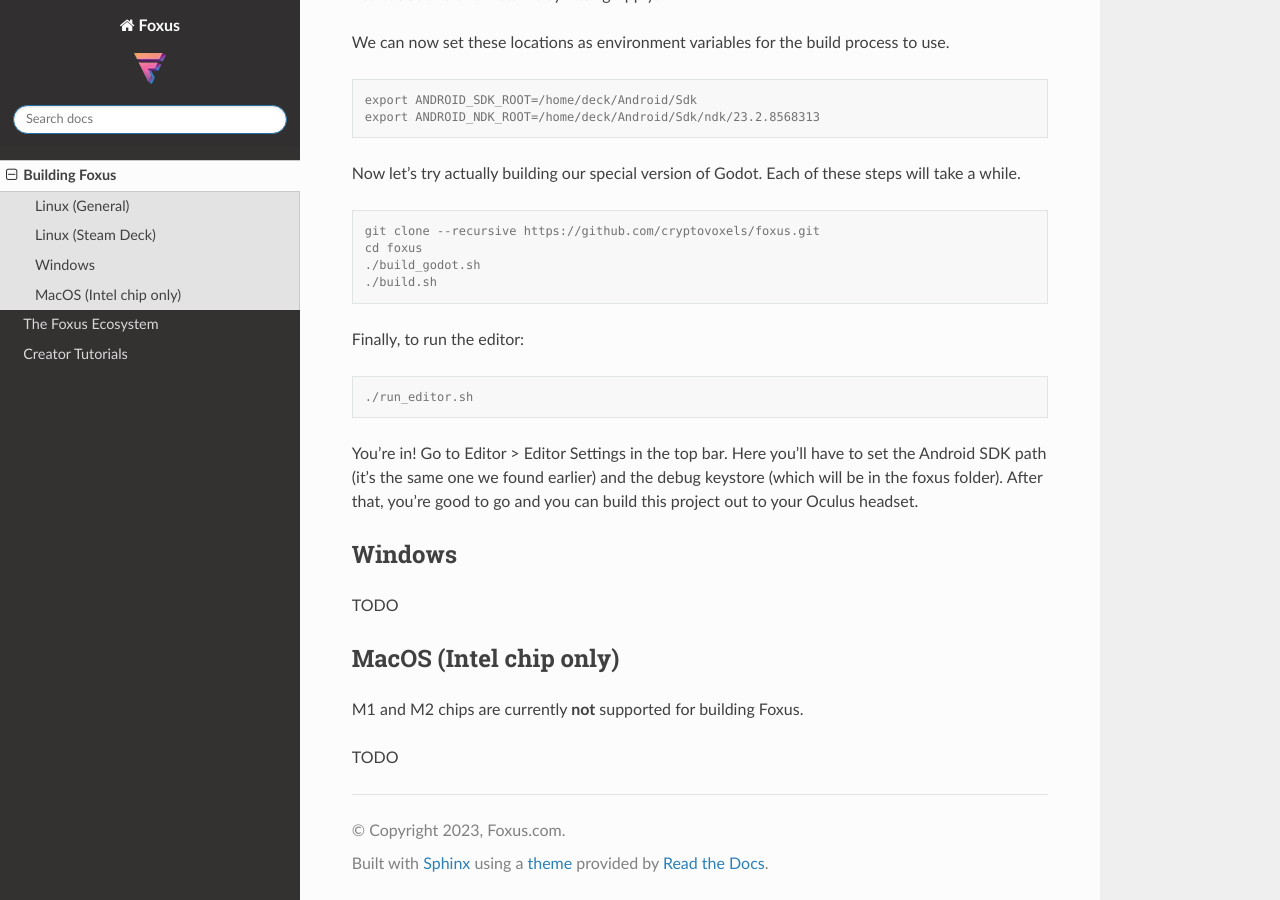
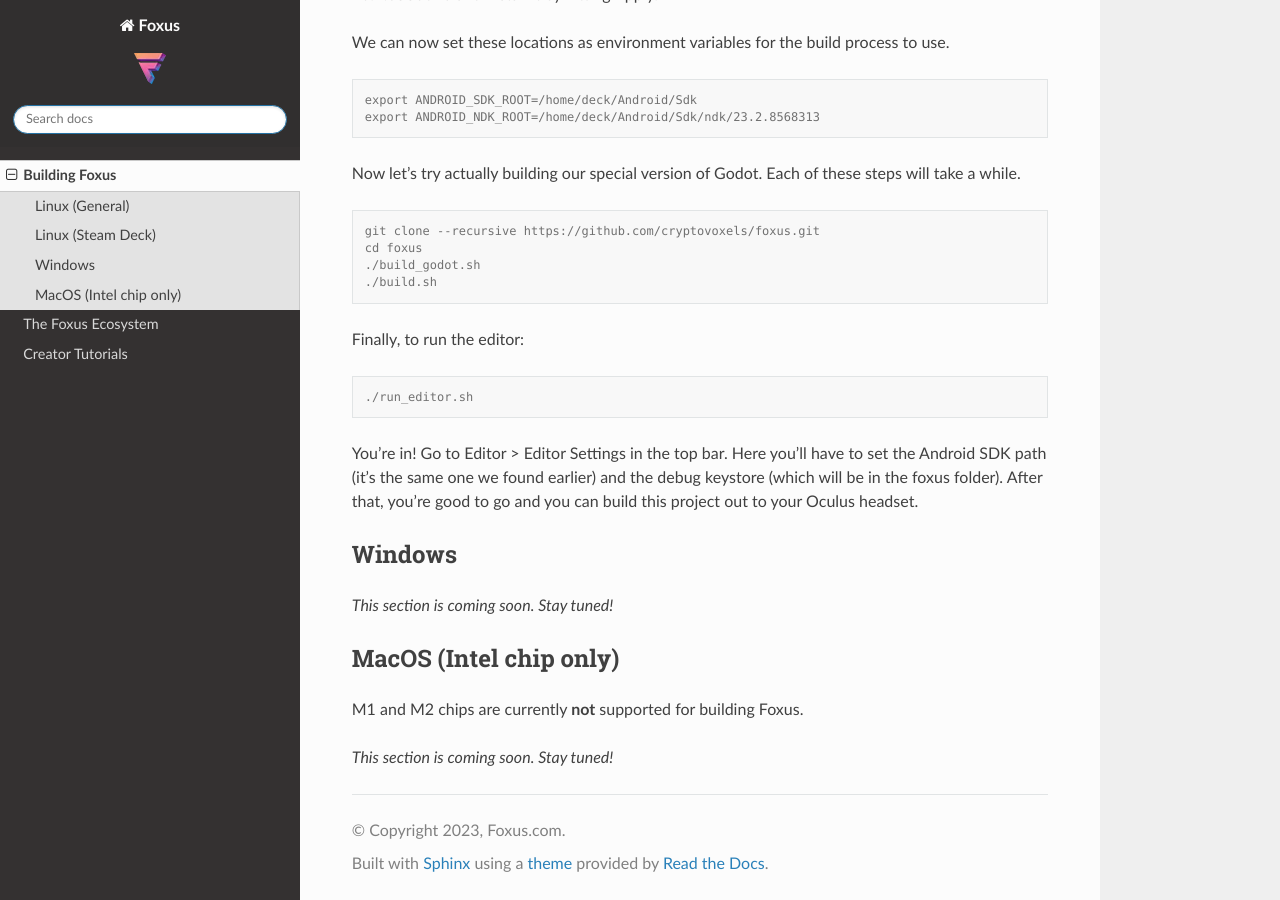
Before and after one commit to teamfoxus/foxus-docs, a Sphinx documentation site: the page built from docs/source/building_foxus.rst, in a window 1280 px wide and 900 px high, scrolled down 2962 px. Built offline with Sphinx 7.4.7 and the Read the Docs theme 2.0.0, drawn with Linux system fonts in a browser that asks for light colours.

Commit message:
fixing typos

```diff
--- a/docs/source/building_foxus.rst
+++ b/docs/source/building_foxus.rst
@@ -126,11 +126,11 @@
 Windows
 ------------
 
-TODO
+*This section is coming soon. Stay tuned!*
 
 MacOS (Intel chip only)
 ------------
 
 M1 and M2 chips are currently **not** supported for building Foxus.
 
-TODO
+*This section is coming soon. Stay tuned!*
--- a/docs/source/conf.py
+++ b/docs/source/conf.py
@@ -14,7 +14,7 @@
 extensions = [
     'sphinx.ext.duration',
     'sphinx.ext.doctest',
-    'sphinx.ext.autodoc',
+    'sphinx.ext.au*This section is coming soon. Stay tuned!*c',
     'sphinx.ext.autosummary',
     'sphinx.ext.intersphinx',
 ]
--- a/docs/source/tutorials_3d_models.rst
+++ b/docs/source/tutorials_3d_models.rst
@@ -1,4 +1,4 @@
 Importing 3D Models
 ===================================
 
-TODO
+*This section is coming soon. Stay tuned!*
--- a/docs/source/tutorials_particles.rst
+++ b/docs/source/tutorials_particles.rst
@@ -33,7 +33,7 @@
 
 *The particle emitter is now pushing out endless Sphere Meshes.*
 
-If you're looking to create spheres or other simple shapes, this might be good enough. Right now, the spheres are only being fired downwards, like a machine gun. In the new Particle Material we've created (you may have to click on it to expand and edit it), open the heading for "Emission Shape."" By default, this is set to a single point, which is why our spheres are all appearing at the same location. We can change the Emission Shape to a sphere, too, and increase the radius, to give a more organic falling particle effect.
+If you're looking to create spheres or other simple shapes, this might be good enough. Right now, the spheres are only being fired downwards, like a machine gun. In the new Particle Material we've created (you may have to click on it to expand and edit it), open the heading for "Emission Shape." By default, this is set to a single point, which is why our spheres are all appearing at the same location. We can change the Emission Shape to a sphere, too, and increase the radius, to give a more organic falling particle effect.
 
 .. image:: _static/particles5.gif
    :align: center
@@ -61,3 +61,5 @@
 *If you're familiar with hexadecimal color codes, this orange is #fab000 -- isn't that fabulous?*
 
 There's one more really important thing we have to do to make sure our bokeh will show up nicely in the Foxus view... position the particle emitter!
+
+*This section is coming soon. Stay tuned!*
```
